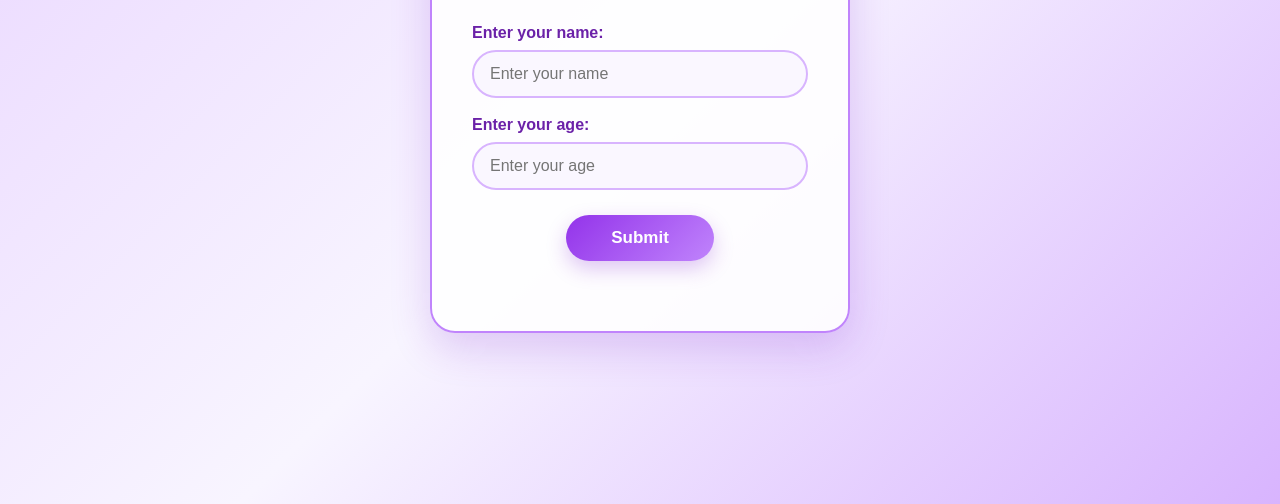
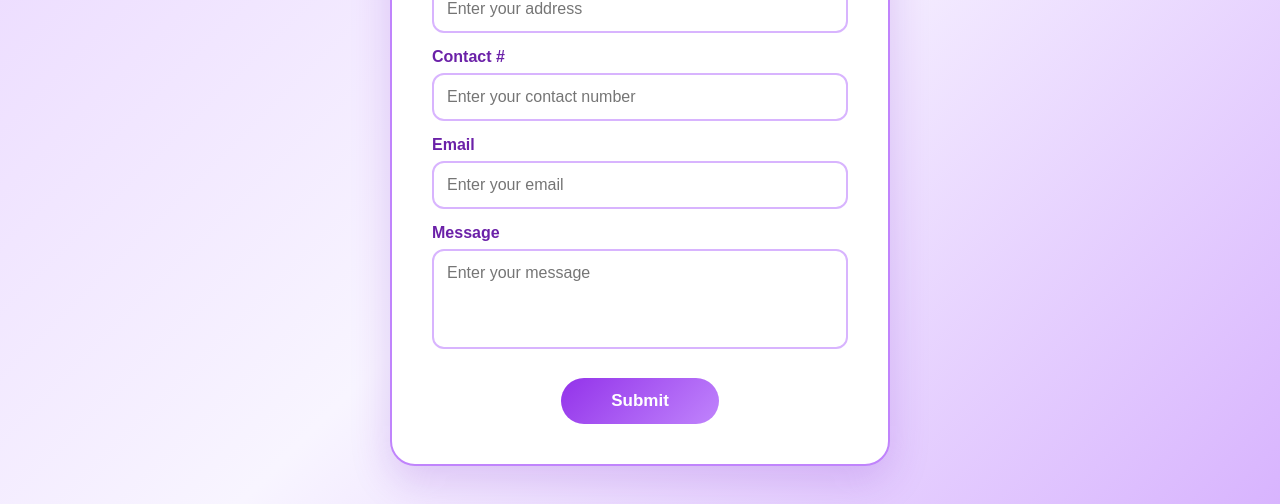
Before and after one commit to rodezaromero-netizen/Rodeza, a plain HTML site: page index.html in a window 1280 px wide. Shown: the part 296-800 px from the top of the page. Drawn offline with Linux system fonts and the light colour scheme.

Commit message:
Activity#2 - MIDTERM

```diff
--- a/index.html
+++ b/index.html
@@ -3,7 +3,7 @@
 <head>
     <meta charset="UTF-8">
     <meta name="viewport" content="width=device-width, initial-scale=1.0">
-    <title>Welcome</title>
+    <title>Contact Form</title>
 
     <link rel="stylesheet" href="style.css">
 </head>
@@ -12,17 +12,28 @@
 
     <div class="container">
 
-        <h1>Welcome!</h1>
+        <h1>Contact Form</h1>
 
-        <label for="name">Enter your name:</label>
-        <input type="text" id="name" placeholder="Enter your name">
+        <form>
 
-        <label for="age">Enter your age:</label>
-        <input type="number" id="age" placeholder="Enter your age">
+            <label for="name">Name</label>
+            <input type="text" id="name" name="name" placeholder="Enter your name">
 
-        <button onclick="showMessage()">Submit</button>
+            <label for="address">Address</label>
+            <input type="text" id="address" name="address" placeholder="Enter your address">
 
-        <h2 id="message"></h2>
+            <label for="contact">Contact #</label>
+            <input type="text" id="contact" name="contact" placeholder="Enter your contact number">
+
+            <label for="email">Email</label>
+            <input type="email" id="email" name="email" placeholder="Enter your email">
+
+            <label for="message">Message</label>
+            <textarea id="message" name="message" placeholder="Enter your message"></textarea>
+
+            <button type="submit">Submit</button>
+
+        </form>
 
     </div>
 
--- a/script.js
+++ b/script.js
@@ -1,12 +1,5 @@
-function showMessage() {
-    let name = document.getElementById("name").value;
-    let age = document.getElementById("age").value;
+document.querySelector("form").addEventListener("submit", function(event) {
+    event.preventDefault();
 
-    if (name === "" || age === "") {
-        document.getElementById("message").innerHTML =
-            "Please enter your name and age.";
-    } else {
-        document.getElementById("message").innerHTML =
-            "Hello " + name + ", Welcome!!";
-    }
-}
+    alert("Form submitted successfully!");
+});
--- a/style.css
+++ b/style.css
@@ -12,71 +12,63 @@ body {
     background: linear-gradient(135deg, #e9d5ff, #f8f5ff, #d8b4fe);
 }
 
-/* Main container */
 .container {
-    width: 420px;
+    width: 500px;
     padding: 40px;
-    background: rgba(255, 255, 255, 0.9);
+    background: white;
     border: 2px solid #c084fc;
     border-radius: 25px;
     box-shadow: 0 15px 40px rgba(126, 34, 206, 0.2);
-    text-align: center;
 }
 
-/* Welcome title */
 h1 {
+    text-align: center;
     color: #7e22ce;
-    font-size: 42px;
     margin-bottom: 30px;
 }
 
-/* Labels */
 label {
     display: block;
-    text-align: left;
+    margin-top: 15px;
+    margin-bottom: 7px;
     color: #6b21a8;
     font-weight: bold;
-    margin-top: 18px;
-    margin-bottom: 8px;
 }
 
-/* Input boxes */
-input {
+input,
+textarea {
     width: 100%;
-    padding: 13px 16px;
+    padding: 13px;
     border: 2px solid #d8b4fe;
-    border-radius: 25px;
+    border-radius: 12px;
     outline: none;
     font-size: 16px;
-    color: #6b21a8;
-    background: #faf7ff;
+    font-family: Arial, sans-serif;
 }
 
-input:focus {
-    border-color: #9333ea;
-    box-shadow: 0 0 10px rgba(147, 51, 234, 0.2);
+textarea {
+    height: 100px;
+    resize: none;
 }
 
-/* Submit button */
+input:focus,
+textarea:focus {
+    border-color: #9333ea;
+}
+
 button {
-    margin-top: 25px;
-    padding: 13px 45px;
+    display: block;
+    margin: 25px auto 0;
+    padding: 13px 50px;
     border: none;
-    border-radius: 30px;
+    border-radius: 25px;
     background: linear-gradient(135deg, #9333ea, #c084fc);
     color: white;
     font-size: 17px;
     font-weight: bold;
     cursor: pointer;
-    box-shadow: 0 8px 20px rgba(126, 34, 206, 0.25);
 }
 
 button:hover {
     transform: translateY(-2px);
 }
-
-/* Greeting */
-h2 {
-    color: #7e22ce;
-    margin-top: 30px;
-}
```
Also changed, not shown: imagesquickbites/image1.jpeg (deleted), imagesquickbites/image10.jpeg (deleted), imagesquickbites/image2.jpeg (deleted), imagesquickbites/image3.jpeg (deleted), imagesquickbites/image4.jpeg (deleted), imagesquickbites/image5.jpeg (deleted), imagesquickbites/image6.jpeg (deleted), imagesquickbites/image7.jpeg (deleted), imagesquickbites/image8.jpeg (deleted), imagesquickbites/image9.jpeg (deleted).
